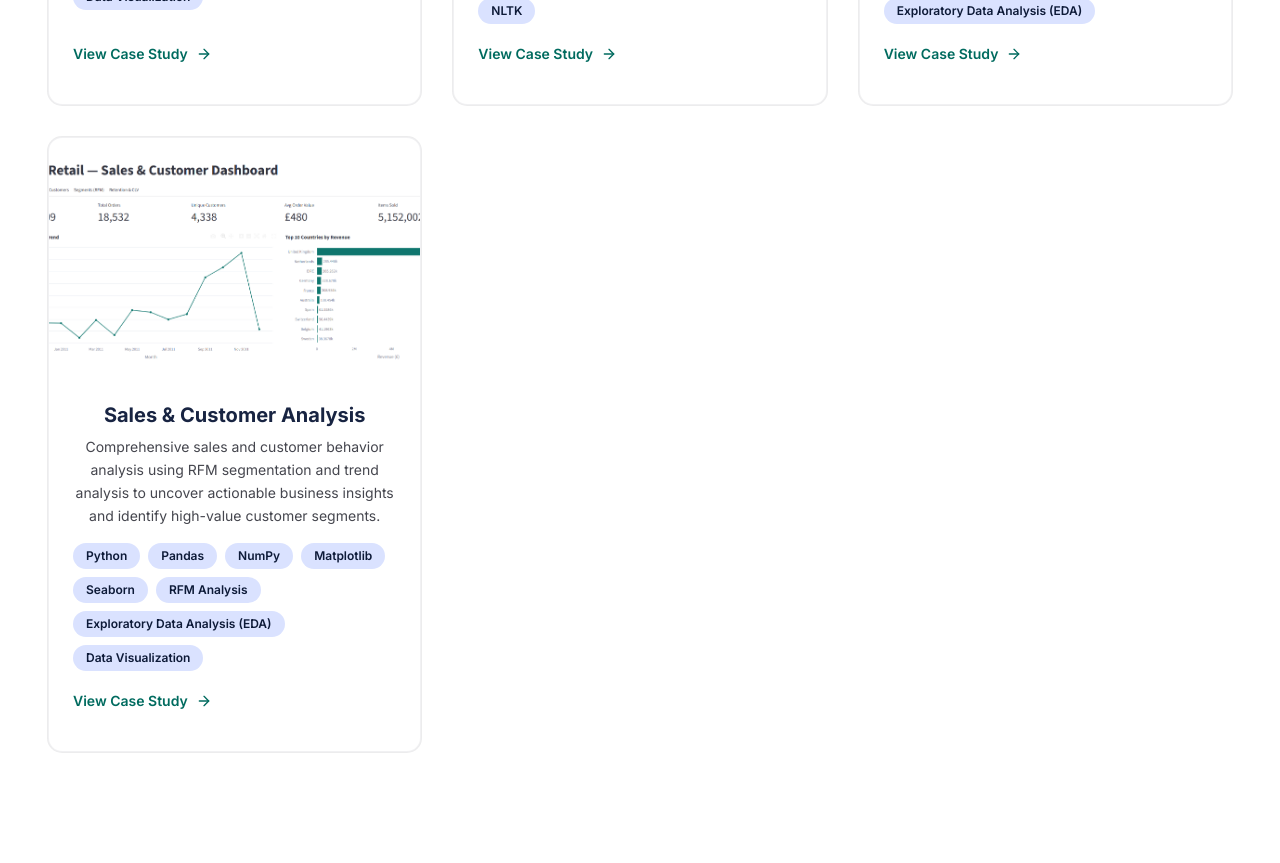
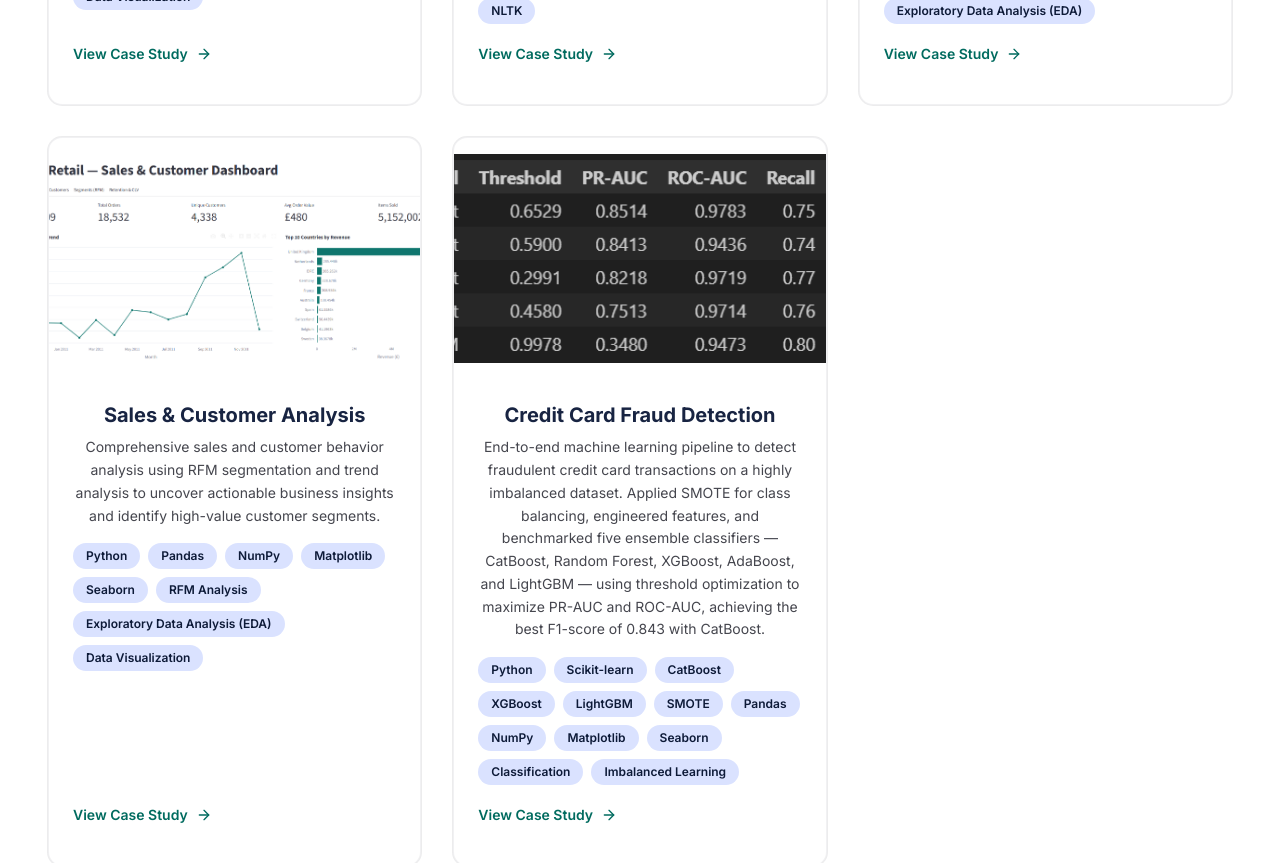
Before and after one commit to DaffaAlfiannoor/portofolio, a Next.js app: page / in a window 1280 px wide. Shown: the part 3680-4543 px from the top of the page. Built offline with nearby package versions, Linux system fonts and the light colour scheme.

Commit message:
Update Project

```diff
--- a/src/data/portfolio.ts
+++ b/src/data/portfolio.ts
@@ -243,6 +243,27 @@ export const projectsData = {
       ],
       href: "https://github.com/DaffaAlfiannoor/sales_customer_analysis",
     },
+    {
+      title: "Credit Card Fraud Detection",
+      description:
+        "End-to-end machine learning pipeline to detect fraudulent credit card transactions on a highly imbalanced dataset. Applied SMOTE for class balancing, engineered features, and benchmarked five ensemble classifiers — CatBoost, Random Forest, XGBoost, AdaBoost, and LightGBM — using threshold optimization to maximize PR-AUC and ROC-AUC, achieving the best F1-score of 0.843 with CatBoost.",
+      image: "/images/project-fraud-detection.png",
+      tags: [
+        "Python",
+        "Scikit-learn",
+        "CatBoost",
+        "XGBoost",
+        "LightGBM",
+        "SMOTE",
+        "Pandas",
+        "NumPy",
+        "Matplotlib",
+        "Seaborn",
+        "Classification",
+        "Imbalanced Learning",
+      ],
+      href: "https://github.com/DaffaAlfiannoor/Credit-Card-Fraud-Detection",
+    },
   ],
 };
 
```
Also changed, not shown: public/images/project-fraud-detection.png (added).
